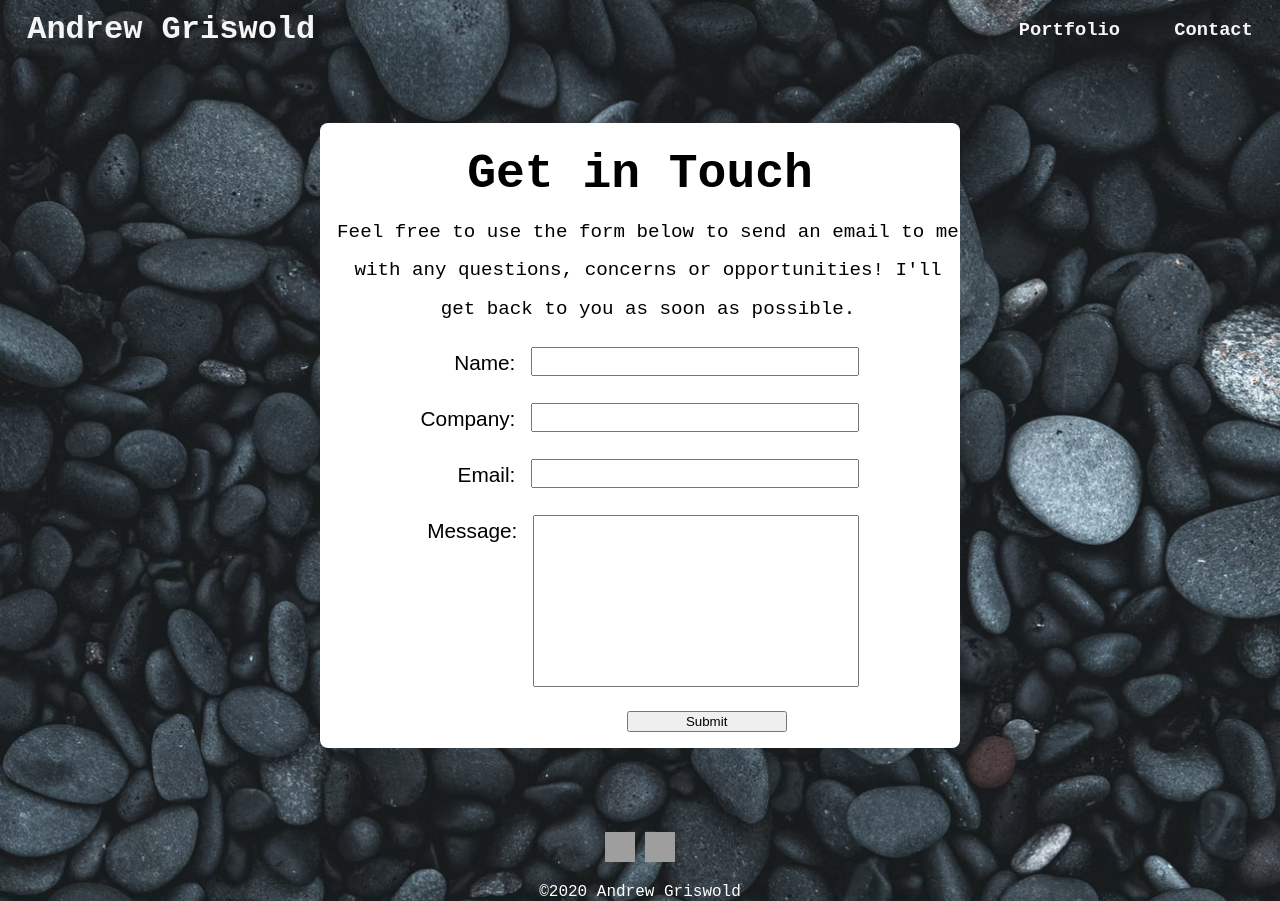
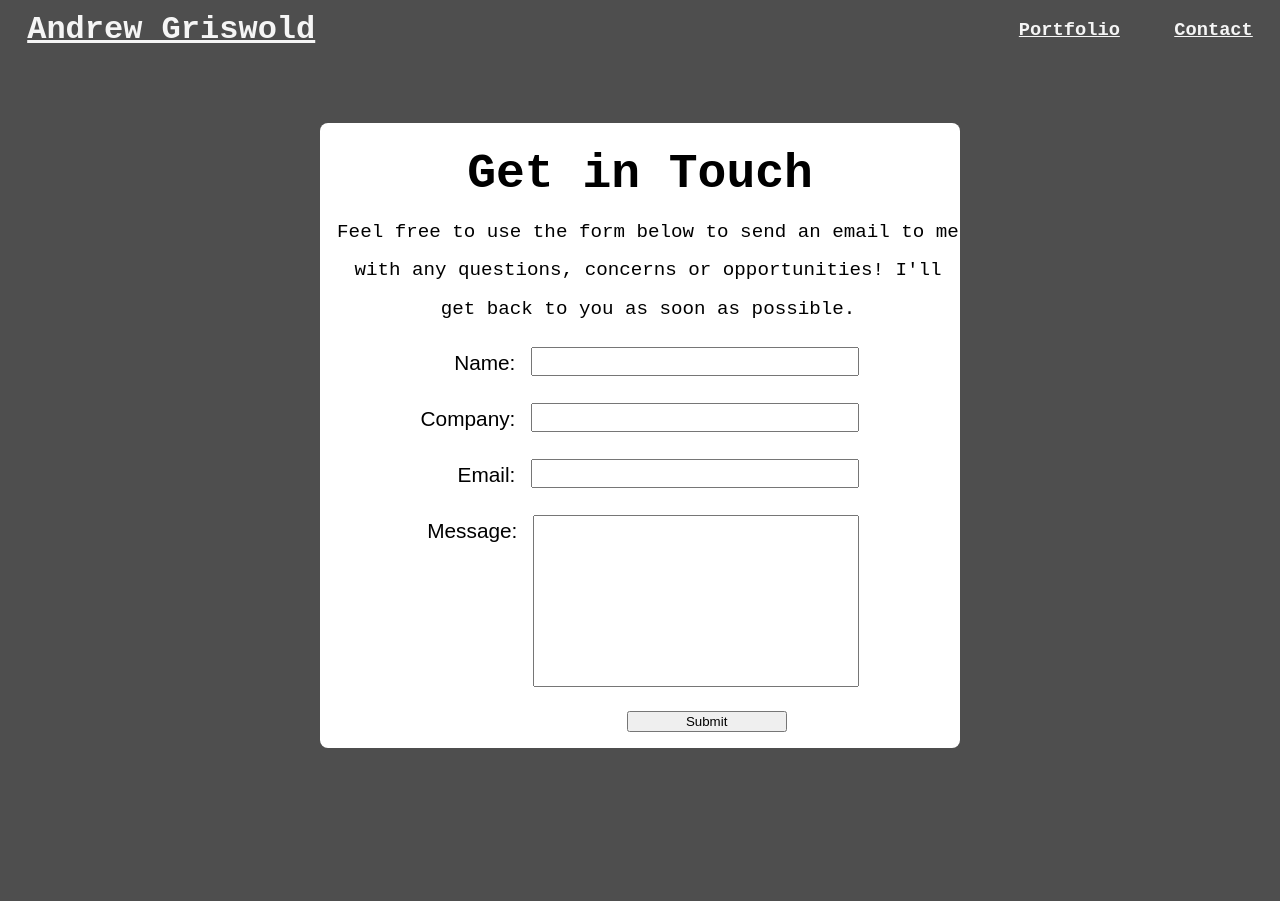
Before and after one commit to ThaGrza/portfolio, a React (Create React App) app: page /contact in a window 1280 px wide. After the commit the page ends 800 px from the top, so only its background shows below. Built offline with nearby package versions, Linux system fonts and the light colour scheme; grey boxes are pictures that could not be loaded; a web font is replaced by a local one.

Commit message:
testing git

```diff
--- a/server.js
+++ b/server.js
@@ -19,7 +19,6 @@ app.use((req, res, next) => {
 app.post('/send', (req, res, next) => {
   sgMail.setApiKey(process.env.REACT_APP_API_KEY);
   const msg = {
-    // Change when sendgrid is unblocked
     to: 'mrsoup3574@gmail.com',
     from: 'andrewgriswold7@gmail.com',
     subject: req.body.name,
--- a/src/App.js
+++ b/src/App.js
@@ -1,9 +1,9 @@
 import React from 'react';
-import Homepage from "./components/pages/Homepage";
+import Homepage from "./pages/Homepage/index";
 import { BrowserRouter as Router, Route, Routes} from "react-router-dom";
-import Portfolio from './components/pages/Portfoliopage';
+import Portfolio from './pages/Portfoliopage';
 import Navbar from "./components/Navbar/index";
-import Contact from "./components/pages/Contact/index";
+import Contact from "./pages/Contact/index";
 
 
 
--- a/src/index.css
+++ b/src/index.css
@@ -1,5 +1,6 @@
 body {
-  background-image: url("../src/assets/images/stoneBackground.avif");
+  /* background-image: url("./assets/images/stoneBackground.avif"); */
+  background-color: rgb(78, 78, 78);
   background-size: cover;
   /* overflow-x: hidden; */
   margin: 0;
--- a/src/components/pages/Contact/index.js
+++ b/src/pages/Contact/index.js
@@ -1,7 +1,6 @@
 import React from "react";
 import Axios from "axios";
 import "./index.css";
-import Footer from "../../Footer/index";
 
 
 class ContactForm extends React.Component {
@@ -96,7 +95,6 @@ class ContactForm extends React.Component {
             <button type="submit" className="form-button">Submit</button>
           </form>
         </div>
-      <Footer />
       </div>
     );
   };
--- a/src/components/pages/Homepage/index.js
+++ b/src/pages/Homepage/index.js
@@ -1,8 +1,8 @@
 import React from "react";
 import "./index.css";
-import profilePic from "../../../assets/images/profilePic.png";
-import utimage from "../../../assets/images/UT.png";
-import accimage from "../../../assets/images/acc.png";
+import profilePic from "../../assets/images/profilePic.png";
+import utimage from "../../assets/images/UT.png";
+import accimage from "../../assets/images/acc.png";
 
 function Homepage () {
   return (
--- a/src/components/pages/Portfoliopage/index.js
+++ b/src/pages/Portfoliopage/index.js
@@ -1,9 +1,8 @@
 import React from "react";
-import Websites from "../../../websites.json";
-import Card from "../../Card/index.js";
-import "../../Card/index.css";
+import Websites from "../../websites.json";
+import Card from "../../components/Card/index.js";
+import "../../components/Card/index.css";
 import "./index.css";
-import Footer from "../../Footer/index";
 
 
 function Portfolio (props) {
@@ -22,7 +21,6 @@ function Portfolio (props) {
     description={Websites.description}
     />
     ))}
-    <Footer />
   </div>
   );
   };
```
Also changed, not shown: src/pages/Contact/index.css (renamed from src/components/pages/Contact/index.css), src/pages/Homepage/index.css (renamed from src/components/pages/Homepage/index.css), src/pages/Portfoliopage/index.css (renamed from src/components/pages/Portfoliopage/index.css).
